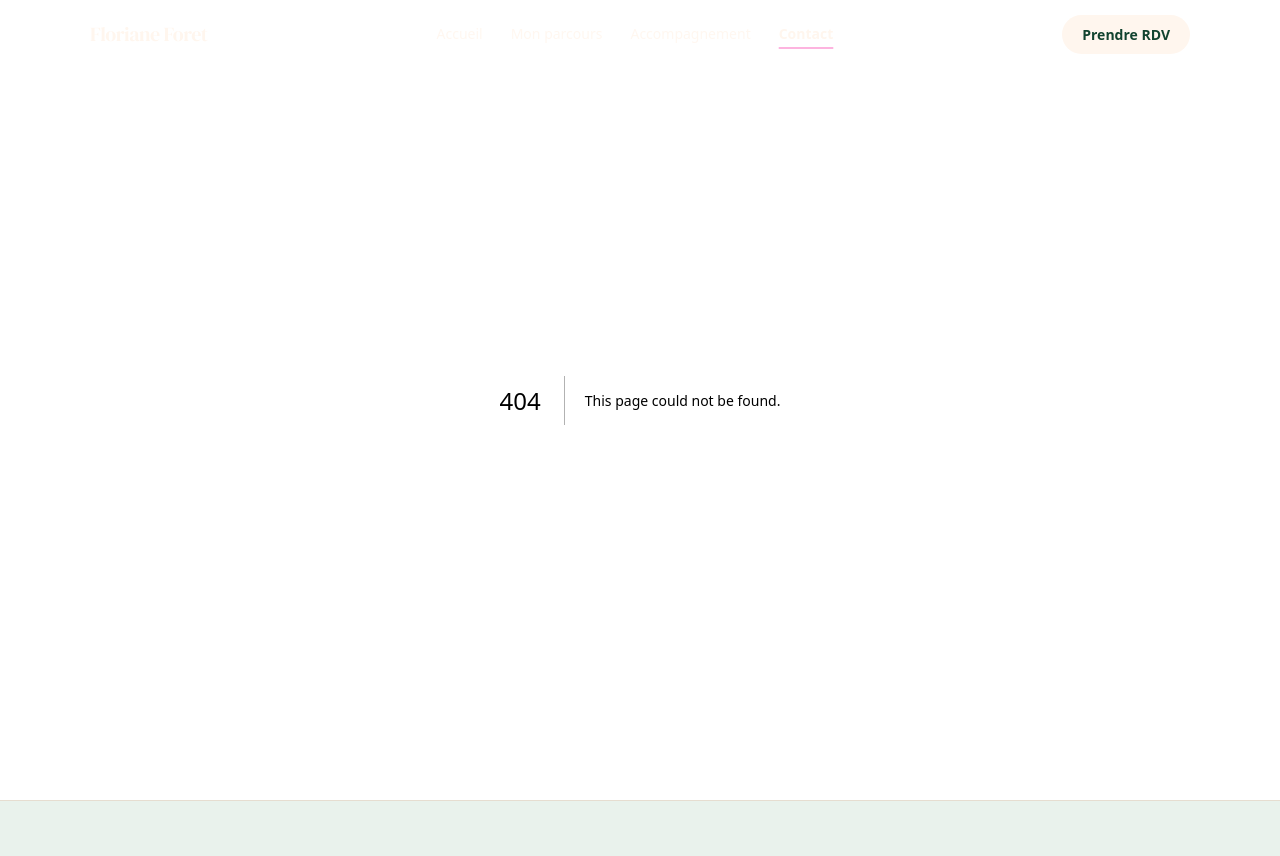
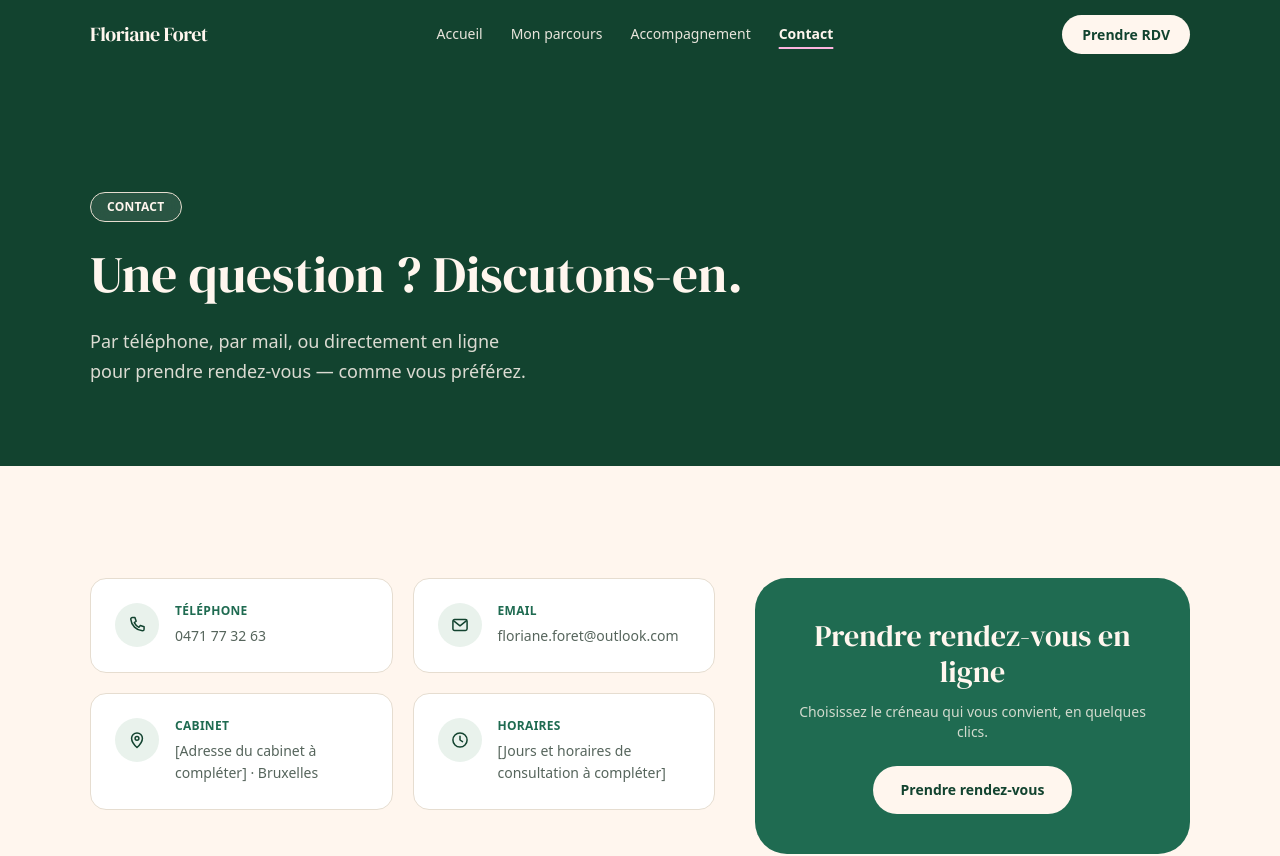
Before and after one commit to suelemarinel/floriane-foret-dieteticienne, a Next.js app: page /contact in a window 1280 px wide. Before the commit this address had no page. Shown: the top 856 px of the page. Built offline with nearby package versions, Linux system fonts and the light colour scheme.

Commit message:
contact page

```diff
--- /dev/null
+++ b/src/app/contact/page.tsx
@@ -0,0 +1,111 @@
+import type { Metadata } from "next";
+import Link from "next/link";
+import { buildMetadata } from "@/lib/seo";
+import { siteConfig } from "@/lib/site-config";
+import ContactInfoCard from "@/components/contact/ContactInfoCard";
+import {
+  PhoneIcon,
+  MailIcon,
+  PinIcon,
+  ClockIcon,
+} from "@/components/shared/ContactIcons";
+
+export const metadata: Metadata = buildMetadata({
+  title: "Contact",
+  description:
+    "Contactez Floriane Foret, diététicienne-nutritionniste à Bruxelles, ou prenez rendez-vous en ligne en quelques clics.",
+  path: "/contact",
+});
+
+export default function ContactPage() {
+  const hasAddress = Boolean(siteConfig.address.street);
+
+  return (
+    <>
+      <section className="bg-primary-dark pb-16 pt-40 md:pb-20 md:pt-48">
+        <div className="container-site">
+          <span className="inline-flex items-center rounded-full border border-cream/30 bg-cream/10 px-4 py-1.5 text-xs font-semibold uppercase tracking-wide text-cream backdrop-blur-sm">
+            Contact
+          </span>
+          <h1 className="text-balance mt-6 max-w-2xl font-display text-4xl leading-[1.12] text-cream sm:text-5xl md:text-[3.2rem]">
+            Une question ? Discutons-en.
+          </h1>
+          <p className="text-balance mt-6 max-w-xl text-base leading-relaxed text-cream/85 md:text-lg">
+            Par téléphone, par mail, ou directement en ligne pour prendre
+            rendez-vous — comme vous préférez.
+          </p>
+        </div>
+      </section>
+
+      <section className="py-20 md:py-28">
+        <div className="container-site grid gap-10 lg:grid-cols-12 lg:items-start">
+          <div className="grid gap-5 sm:grid-cols-2 lg:col-span-7">
+            <ContactInfoCard icon={<PhoneIcon />} label="Téléphone">
+              <a
+                href={`tel:${siteConfig.phone.replace(/\s/g, "")}`}
+                className="hover:text-primary"
+              >
+                {siteConfig.phoneDisplay}
+              </a>
+            </ContactInfoCard>
+
+            <ContactInfoCard icon={<MailIcon />} label="Email">
+             <a
+                href={`mailto:${siteConfig.email}`}
+                className="hover:text-primary"
+              >
+                {siteConfig.email}
+              </a>
+            </ContactInfoCard>
+
+            <ContactInfoCard icon={<PinIcon />} label="Cabinet">
+              {hasAddress ? (
+                <span>
+                  {siteConfig.address.street}, {siteConfig.address.postalCode}{" "}
+                  {siteConfig.address.city}
+                </span>
+              ) : (
+                <span>
+                  [Adresse du cabinet à compléter] · {siteConfig.city}
+                </span>
+              )}
+            </ContactInfoCard>
+
+            <ContactInfoCard icon={<ClockIcon />} label="Horaires">
+              <span>[Jours et horaires de consultation à compléter]</span>
+            </ContactInfoCard>
+          </div>
+
+          <div className="lg:col-span-5">
+            <div className="rounded-[2rem] bg-primary p-8 text-center md:p-10">
+              <p className="font-display text-2xl text-cream md:text-3xl">
+                Prendre rendez-vous en ligne
+              </p>
+              <p className="mt-3 text-sm text-cream/80">
+                Choisissez le créneau qui vous convient, en quelques clics.
+              </p>
+              <Link
+                href={siteConfig.bookingUrl}
+                target="_blank"
+                rel="noopener noreferrer"
+                className="mt-6 inline-flex items-center justify-center rounded-full bg-cream px-7 py-3.5 text-sm font-semibold text-primary-dark transition-colors hover:bg-accent"
+              >
+                Prendre rendez-vous
+              </Link>
+            </div>
+          </div>
+        </div>
+      </section>
+
+      {!hasAddress && (
+        <section className="pb-20 md:pb-28">
+          <div className="container-site">
+            <div className="flex h-72 items-center justify-center rounded-2xl border border-line bg-surface-mint px-6 text-center text-sm font-medium text-ink-soft md:h-96">
+              [Carte du cabinet à activer une fois l&apos;adresse confirmée]
+            </div>
+          </div>
+        </section>
+      )}
+    </>
+  );
+}
--- /dev/null
+++ b/src/components/contact/ContactInfoCard.tsx
@@ -0,0 +1,29 @@
+import type { ReactNode } from "react";
+
+type ContactInfoCardProps = {
+  icon: ReactNode;
+  label: string;
+  children: ReactNode;
+};
+
+export default function ContactInfoCard({
+  icon,
+  label,
+  children,
+}: ContactInfoCardProps) {
+  return (
+    <div className="flex gap-4 rounded-2xl border border-line bg-surface p-6">
+      <span className="flex h-11 w-11 shrink-0 items-center justify-center rounded-full bg-surface-mint text-primary-dark">
+        {icon}
+      </span>
+      <div>
+        <p className="text-xs font-semibold uppercase tracking-wide text-primary">
+          {label}
+        </p>
+        <div className="mt-1.5 text-sm leading-relaxed text-ink-soft">
+          {children}
+        </div>
+      </div>
+    </div>
+  );
+}
--- /dev/null
+++ b/src/components/shared/ContactIcons.tsx
@@ -0,0 +1,76 @@
+type IconProps = {
+  className?: string;
+};
+
+const base = "h-5 w-5";
+
+export function PhoneIcon({ className = base }: IconProps) {
+  return (
+    <svg
+      viewBox="0 0 24 24"
+      fill="none"
+      stroke="currentColor"
+      strokeWidth="1.8"
+      strokeLinecap="round"
+      strokeLinejoin="round"
+      className={className}
+      aria-hidden
+    >
+      <path d="M6.5 3h3l1.5 4.5-2.3 1.7a12.5 12.5 0 0 0 5.6 5.6l1.7-2.3L20.5 14v3a2 2 0 0 1-2 2A15.5 15.5 0 0 1 4.5 5a2 2 0 0 1 2-2Z" />
+    </svg>
+  );
+}
+
+export function MailIcon({ className = base }: IconProps) {
+  return (
+    <svg
+      viewBox="0 0 24 24"
+      fill="none"
+      stroke="currentColor"
+      strokeWidth="1.8"
+      strokeLinecap="round"
+      strokeLinejoin="round"
+      className={className}
+      aria-hidden
+    >
+      <rect x="3.5" y="5.5" width="17" height="13" rx="2" />
+      <path d="m4.5 7 7.5 6 7.5-6" />
+    </svg>
+  );
+}
+
+export function PinIcon({ className = base }: IconProps) {
+  return (
+    <svg
+      viewBox="0 0 24 24"
+      fill="none"
+      stroke="currentColor"
+      strokeWidth="1.8"
+      strokeLinecap="round"
+      strokeLinejoin="round"
+      className={className}
+      aria-hidden
+    >
+      <path d="M12 21s-6.5-5.6-6.5-11A6.5 6.5 0 0 1 18.5 10c0 5.4-6.5 11-6.5 11Z" />
+      <circle cx="12" cy="10" r="2.3" />
+    </svg>
+  );
+}
+
+export function ClockIcon({ className = base }: IconProps) {
+  return (
+    <svg
+      viewBox="0 0 24 24"
+      fill="none"
+      stroke="currentColor"
+      strokeWidth="1.8"
+      strokeLinecap="round"
+      strokeLinejoin="round"
+      className={className}
+      aria-hidden
+    >
+      <circle cx="12" cy="12" r="8.5" />
+      <path d="M12 7.5V12l3 2" />
+    </svg>
+  );
+}
```
